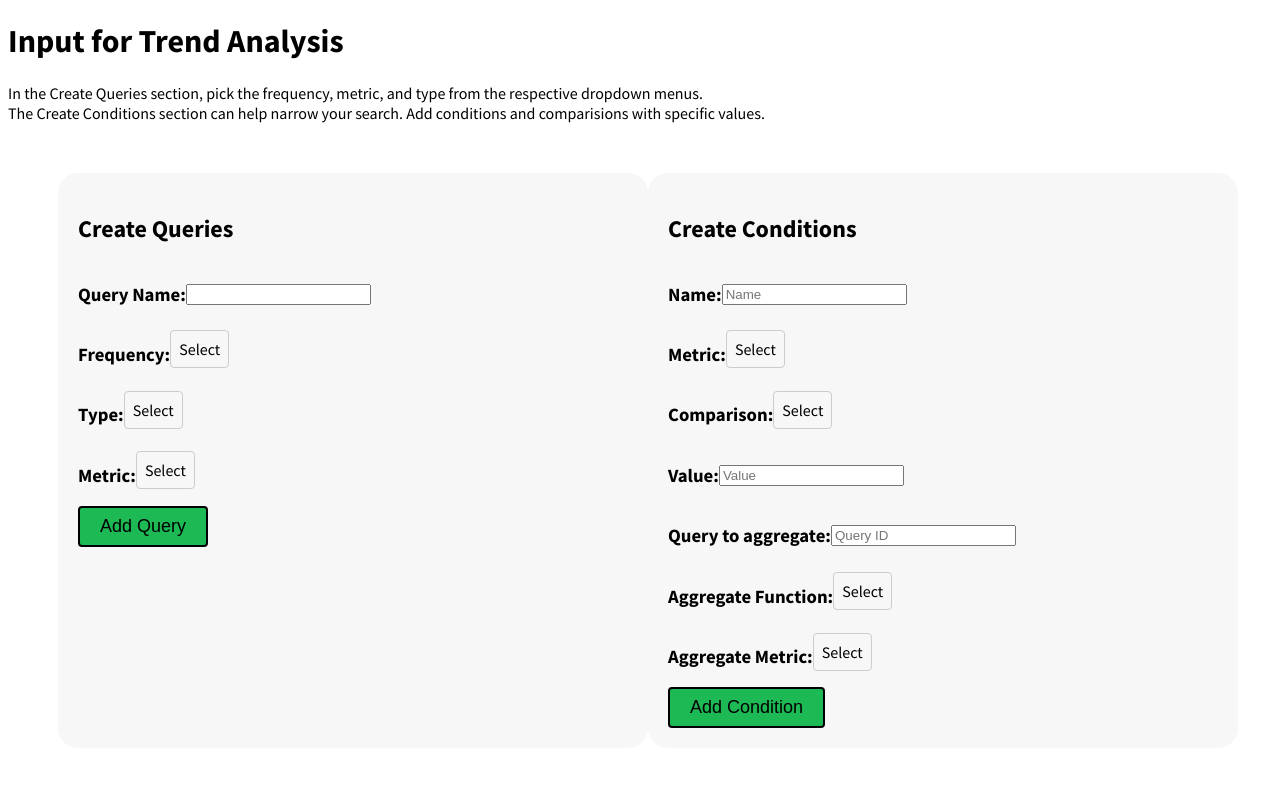
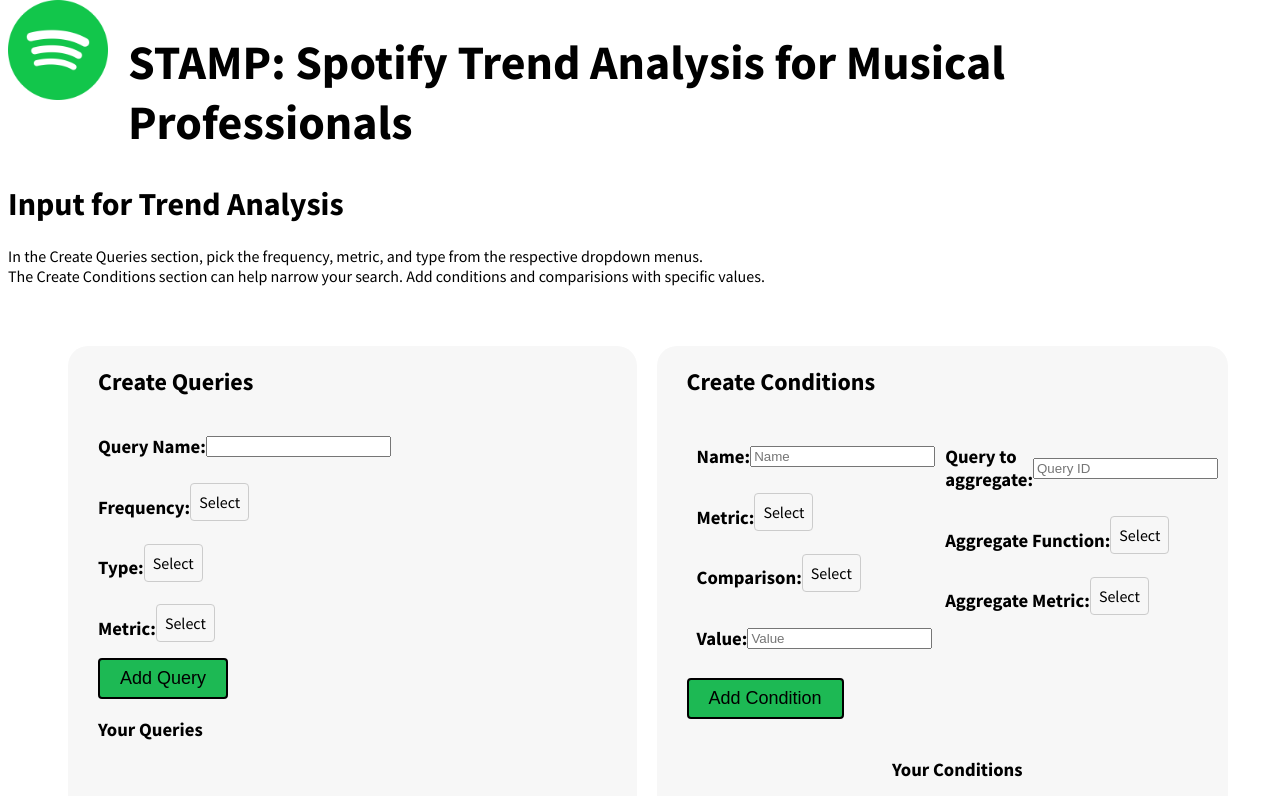
Before and after one commit to sidney888/spotify-dbms, a React (Create React App) app: page /QueryUs in a window 1280 px wide. Shown: the top 796 px of the page. Built offline with nearby package versions, Linux system fonts and the light colour scheme; the HTML template or start-up script is replaced by a standard one.

Commit message:
More aesthetic changes

```diff
--- a/src/Pages/AnalysisPage.css
+++ b/src/Pages/AnalysisPage.css
@@ -14,12 +14,31 @@
   display: flex;
   flex-wrap: wrap;
 }
-.create-queries,
-.create-conditions {
+.create-queries{
   width: 50%;
   background-color: #f7f7f7;
   border-radius: 20px;
-  padding: 20px;
+  margin: 10px;
+  padding-left: 30px;
+  padding-bottom: 20px;
+}
+.create-conditions{
+  width: 50%;
+  background-color: #f7f7f7;
+  border-radius: 20px;
+  margin: 10px;
+  padding-left: 30px;
+  padding-bottom: 20px;
+  display: flex;
+  flex-direction: column;
+}
+.sides{
+  display: flex;
+  flex-direction: row;
+  margin: 10px;
+}
+.right{
+  padding-left: 10px;
 }
 .created-conditions {
   display: flex;
--- a/src/Pages/AnalysisPage.js
+++ b/src/Pages/AnalysisPage.js
@@ -4,6 +4,7 @@
 import { query_metrics_track, query_metrics_album, aggregate_metrics_track, aggregate_metrics_album, condition_metrics_track, condition_metrics_album } from '../assets/metrics.js';
 import { Link, useNavigate } from 'react-router-dom';
 import './AnalysisPage.css';
+import logo from '../assets/spotify.png';
 
 class Query {
   static lastID = 0; //keeps track of queryIDs.
@@ -202,6 +203,15 @@
 
   return (
     <>
+     <div className="profile">
+      <Link to="/TrendsPage">
+        <img src={logo} alt="Spotify Logo" className="logo" />
+        </Link>
+        <h1 className="welcome-message">
+        STAMP: Spotify Trend Analysis for Musical Professionals</h1>
+    </div>
+
+
       <h1>
         Input for Trend Analysis
       </h1>
@@ -255,6 +265,7 @@
 
           </div>
           <div className='queries'>
+            <h3>Your Queries</h3>
             {list.map((query, index) => (
               <div key={query.queryID}>
                 <p>
@@ -279,8 +290,11 @@
 
     </div>
         </div>
+
         <div className="create-conditions">
           <h2>Create Conditions</h2>
+          <div className='sides'>
+          <div className='left'>
           <div className="input_name">
             <h3>Name: </h3>
             <input
@@ -322,6 +336,8 @@
               }}
             />
           </div>
+          </div>
+          <div className='right'>
           <div className="input_qid">
             <h3>Query to aggregate:</h3>
             <input
@@ -350,15 +366,12 @@
               onOptionClick={(agg_metric) => setSelected_agg_metric(agg_metric)}
             />
           </div>
+          </div>
+          </div>
           <Button onClick={handleAddCondition}>Add Condition</Button>
           {errorCondition && <p style={{ color: 'red' }}>{errorCondition}</p>}
-
-        </div>
-
-      </div>
-      {button &&<Button onClick={createTrend} to= '/TrendsPage'>Create Trend!</Button>}
-      <div className="created-conditions">
-        <h2>Created Conditions</h2>
+          <div className="created-conditions">
+        <h3>Your Conditions</h3>
         <ol>
           {conditions.map((condition, index) => (
             <li key={index}>{condition.cname}</li>
@@ -366,6 +379,12 @@
         </ol>
       </div>
 
+        </div>
+
+      </div>
+      {button &&<Button onClick={createTrend} to= '/TrendsPage'>Create Trend!</Button>}
+
+
     </>
   );
 };
--- a/src/Pages/TrendsPage.css
+++ b/src/Pages/TrendsPage.css
@@ -18,7 +18,7 @@
     flex-direction: column;
     width: 450px;
     min-height: 500px; /* use min-height instead of height */
-    background-color: #1DB954;
+    background-color:  #f7f7f7;
     border-radius: 15px;
     padding: 15px;
     margin: 20px;
@@ -28,7 +28,7 @@
     flex-direction: column;
     width: 850px;
     height: 500px;
-    background-color: #1DB954;
+    background-color:  #f7f7f7;
     border-radius: 15px;
     padding: 15px;
     margin: 20px
--- a/src/Pages/TrendsPage.js
+++ b/src/Pages/TrendsPage.js
@@ -6,10 +6,21 @@
 import { useLocation } from 'react-router-dom';
 import Graph from '../Components/Graph';
 import Table from '../Components/Table';
+import logo from '../assets/spotify.png';
+import { Link, useNavigate } from 'react-router-dom';
 
   const TrendsPage = () => {
     const data = useLocation().state;
     return (
+      <>
+       <div className="profile">
+      <Link to="/TrendsPage">
+        <img src={logo} alt="Spotify Logo" className="logo" />
+        </Link>
+        <h1 className="welcome-message">
+        STAMP: Spotify Trend Analysis for Musical Professionals</h1>
+        </div>
+
               <div className="case">
                   <h1>Trend Analysis</h1>
               <p className = "getstarted">Here are the trends</p>
@@ -29,6 +40,8 @@
               </div>
               {Button && <Button buttonStyle='btn--primary'to='/QueryUs'>New Trend</Button>}
               </div>
+
+              </>
         )
       }
       export default TrendsPage;
```
